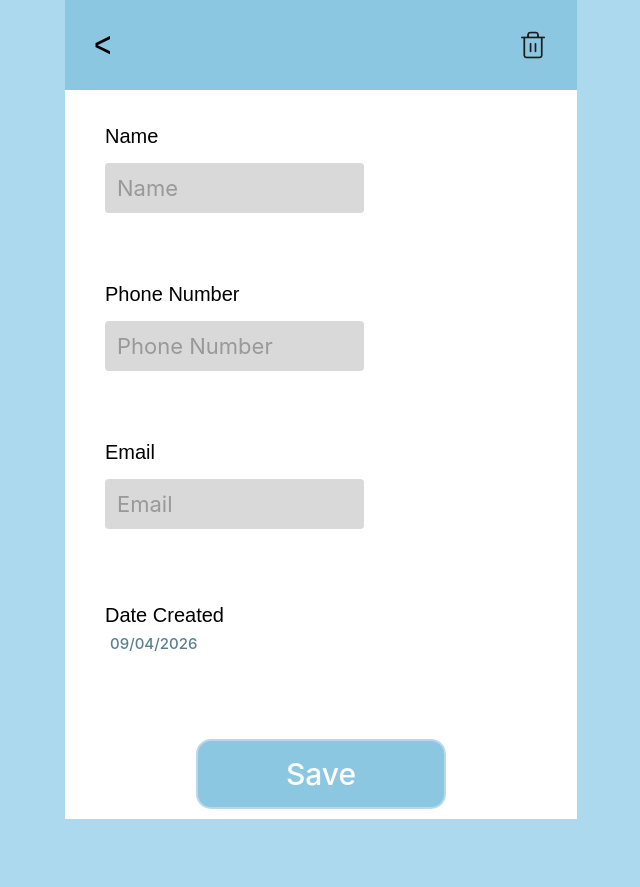
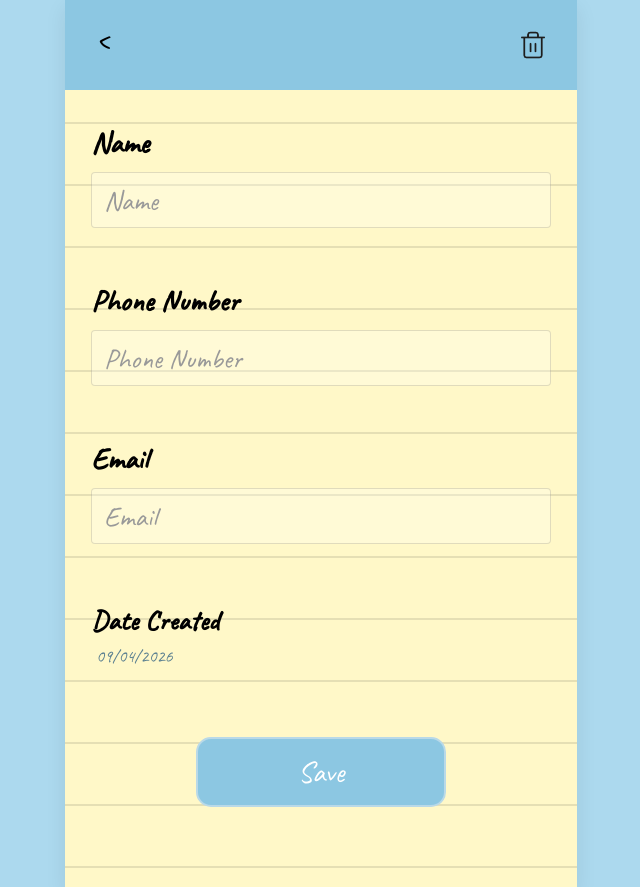
Before and after one commit to LaehP/POOSD-Contact-Manager-Team-6, a PHP site: page /pages/editPage.html in a window 1280 px wide. Shown: the whole page, without its empty margins (319-959 px from the left). Before the commit the page ends 819 px from the top, so only its background shows below. Run offline with PHP 8.4, Linux system fonts and the light colour scheme; some web fonts are replaced.

Commit message:
Adjust fonts and sizing of fonts

```diff
--- a/src/styles/edit.css
+++ b/src/styles/edit.css
@@ -1,23 +1,44 @@
+@import "./fonts.css";
+
 body {
     margin: 0;
     background: #acd9ee;
-    font-family: "SF Pro", "Inter", sans-serif;
+    font-family: "Caveat", cursive;
     min-height: 100vh;
     display: flex;
     justify-content: center;
 }
 
 .screen-card {
-    background: white;
+    position: relative;
+    background: #FFF8C8;
     width: 40%;
     max-width: 764px;
     min-height: 100vh;
     height: auto;
     display: flex;
     flex-direction: column;
+    overflow: hidden;
+    box-shadow: 0 8px 20px rgba(0, 0, 0, 0.08);
+}
+
+.screen-card::before {
+    content: "";
+    position: absolute;
+    inset: 0;
+    background: repeating-linear-gradient(
+        to bottom,
+        transparent 0,
+        transparent 60px,
+        rgba(0, 0, 0, 0.10) 60px,
+        rgba(0, 0, 0, 0.10) 62px
+    );
+    pointer-events: none;
 }
 
 .header {
+    position: relative;
+    z-index: 1;
     background: #8cc7e2;
     height: 90px;
     display: flex;
@@ -31,7 +52,7 @@ body {
     border: none;
     cursor: pointer;
     text-decoration: none;
-    font-family: "SF Pro", sans-serif;
+    font-family: "Caveat", cursive;
     font-weight: 510;
     font-size: 40px;
     color: black;
@@ -45,40 +66,99 @@ body {
 }
 
 .form-body {
+    position: relative;
+    z-index: 1;
     display: flex;
     flex-direction: column;
-    gap: 70px;
-    padding: 35px 40px 10px;
+    gap: 54px;
+    padding: 34px 26px 10px 26px;
     flex: 1;
+    padding-bottom: 80px;
 }
 
 .text-field {
     display: flex;
     flex-direction: column;
-    gap: 15px;
+    gap: 10px;
+    width: 100%;
+    align-items: flex-start;
+}
+
+.two-column {
+    display: flex;
+    flex-direction: row;
+    gap: 12px;
+    width: 100%;
+}
+
+.inline-field {
+    display: flex;
+    flex-direction: column;
+    gap: 10px;
+    flex: 1;
+    min-width: 0;
 }
 
 .text-field label {
-    font-family: "SF Pro", sans-serif;
-    font-size: 20px;
-    font-weight: 510;
+    font-family: "Caveat", cursive;
+    font-size: 30px;
+    font-weight: 600;
     color: black;
     font-variation-settings: "wdth" 100;
 }
 
 .text-field input {
-    background: #D9D9D9;
-    border: none;
-    height: 50px;
+    background: rgba(255, 255, 255, 0.25);
+    border: 1px solid rgba(0, 0, 0, 0.12);
+    height: 56px;
     padding: 0 12px;
-    font-family: "Inter", sans-serif;
+    font-family: "Caveat", cursive;
     font-weight: 400;
-    font-size: 22px;
+    font-size: 28px;
     color: black;
     outline: none;
-    width: 60%;
+    width: 100%;
     box-sizing: border-box;
     border-radius: 4px;
+    margin-left: 0;
+}
+
+.inline-field input {
+    width: 100%;
+}
+
+.info-row {
+    display: flex;
+    align-items: baseline;
+    gap: 4px;
+    width: 100%;
+    font-family: "Caveat", cursive;
+    font-size: 34px;
+    color: black;
+    line-height: 1.4;
+}
+
+.email-row {
+    gap: 2px;
+}
+
+.phone-row,
+.date-block {
+    gap: 6px;
+}
+
+.email-row .info-label {
+    min-width: 100px;
+}
+
+.info-label {
+    min-width: 150px;
+    font-weight: 600;
+}
+
+.info-value {
+    font-weight: 500;
+    color: #000;
 }
 
 .text-field input::placeholder {
@@ -86,18 +166,23 @@ body {
 }
 
 .date-label {
-    font-family: "SF Pro", sans-serif;
-    font-size: 20px;
-    font-weight: 510;
+    font-family: "Caveat", cursive;
+    font-size: 28px;
+    font-weight: 600;
     color: black;
     font-variation-settings: "wdth" 100;
     margin-top: 5px;
 }
 
+.date-block {
+    margin-bottom: 80px;
+    align-items: baseline;
+}
+
 .date-value {
-    font-family: "Inter", sans-serif;
+    font-family: "Caveat", cursive;
     font-weight: 500;
-    font-size: 15px;
+    font-size: 18px;
     color: #5A7F90;
     margin-top: 7px;
     margin-left: 5px;
@@ -115,7 +200,7 @@ body {
     border-radius: 15px;
     height: 70px;
     width: 250px;
-    font-family: "Inter", sans-serif;
+    font-family: "Caveat", cursive;
     font-weight: 500;
     font-size: 30px;
     color: #fff;
@@ -123,13 +208,14 @@ body {
     transition: opacity 0.15s;
 }
 
+
 .save-button:hover {
-    border: 2px solid #b9d9e8;
-    opacity: 0.90;
+    background-color: #546AC0;
 }
 
 .save-button:active {
-    opacity: 0.7;
+    text-decoration: none;
+    color: #FFFFFF;
 }
 
 .trash-button {
@@ -155,9 +241,21 @@ body {
 }
 
 .contact-name {
-    font-family: "SF Pro", sans-serif;
-    font-size: 40px;
-    font-weight: 300;
+    font-family: "Caveat", cursive;
+    font-size: 52px;
+    font-weight: 600;
     color: #000;
     margin-top: 30px;
 }
+
+.notebook-lines
+{
+    position: absolute;
+    top: 0;
+    left: 0;
+    width: 100%;
+    height: 100%;
+    background-image: linear-gradient(to bottom, #000 1px, transparent 1px);
+    background-size: 100% 30px;
+    pointer-events: none;
+}
```
